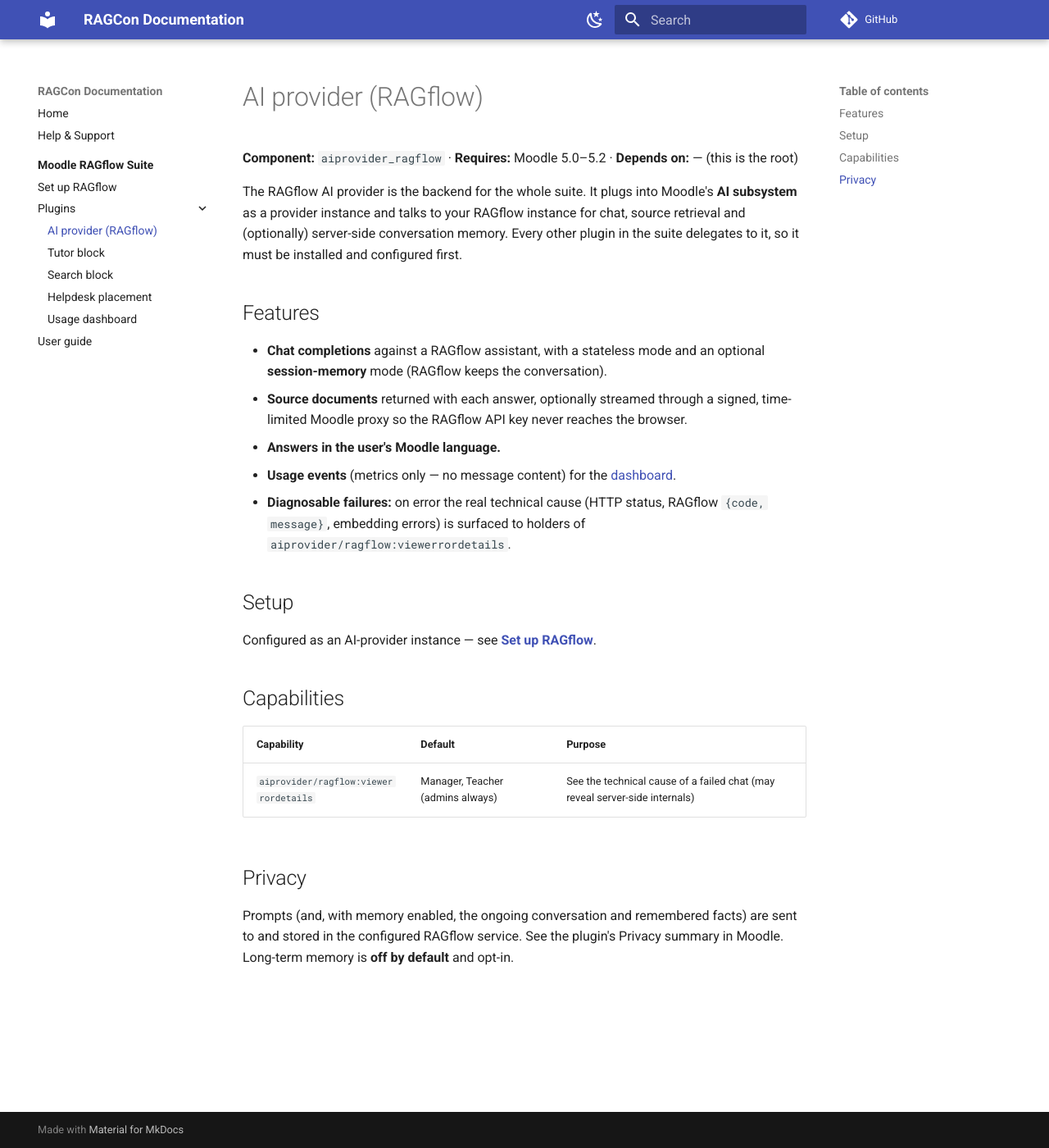
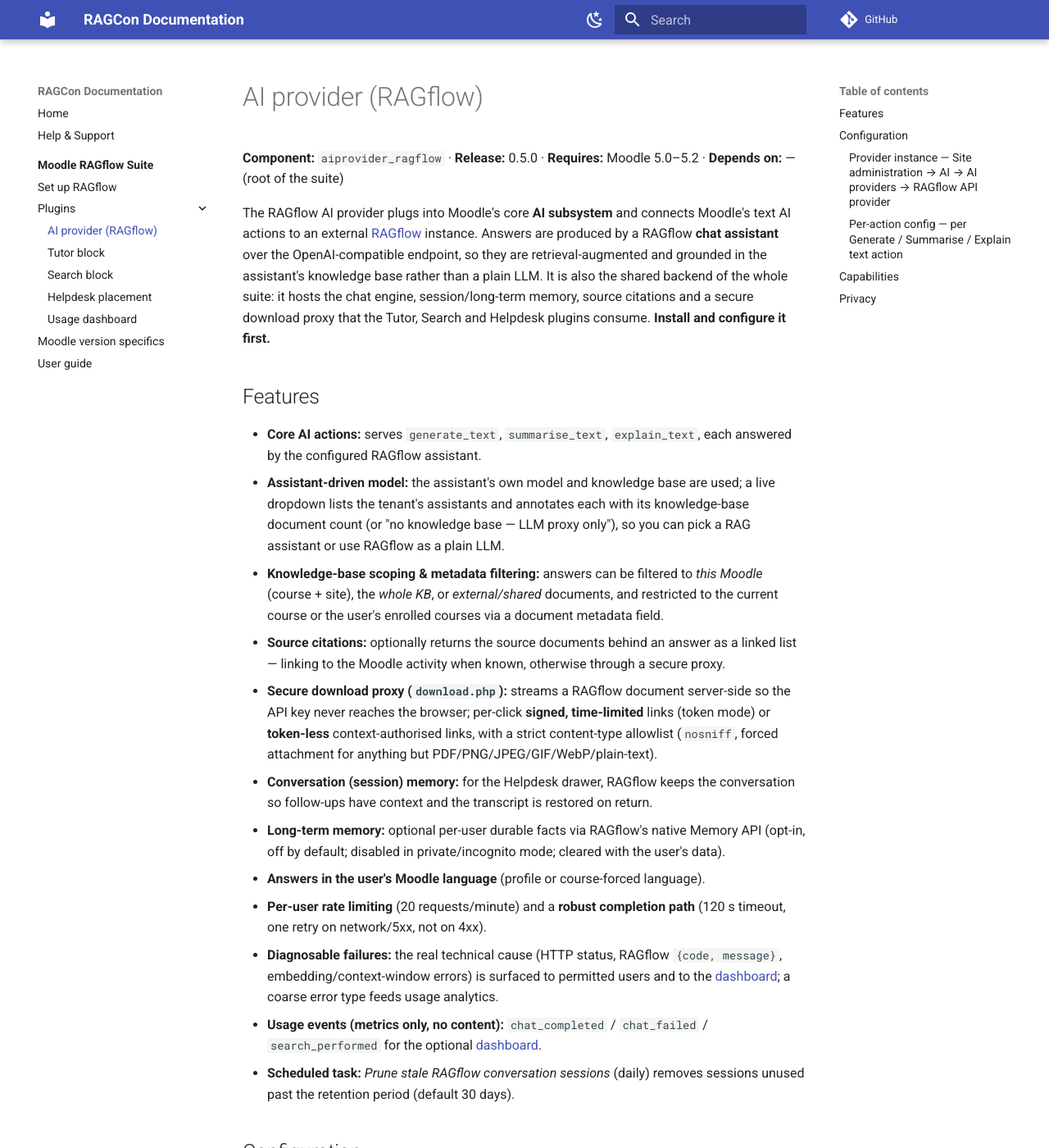
Before and after one commit to ragcon-ai/ragcon-docs, an MkDocs documentation site: the page built from docs/moodle-ragflow/plugins/provider.md, in a window 1280 px wide and 1400 px high. Shown: the whole window at 82% size. Built offline with MkDocs 1.6.1 and Material for MkDocs 9.7.7, drawn with Linux system fonts in a browser that asks for light colours; comment, search, counter and statistics services are not loaded; some of the changed text lies outside the part shown.

Commit message:
Detailed plugin docs (all settings + functions) + Moodle version specifics
Expand every plugin page with a complete, code-accurate reference: features,
full settings tables (provider instance + per-action config; Helpdesk, Tutor
and Search instance/admin settings; dashboard settings and data model),
capabilities and privacy. Add a "Moodle version specifics" page covering the
5.0/5.1/5.2 support matrix, the public/ web-root layout, version-guarded AI
error handling, PHP/DB requirements, and why Moodle 4.5 is not supported.

Co-authored-by: Andre-learnbox <190774222+Andre-learnbox@users.noreply.github.com>
Co-authored-by: Claude Opus 4.8 <noreply@anthropic.com>

```diff
--- a/docs/moodle-ragflow/plugins/provider.md
+++ b/docs/moodle-ragflow/plugins/provider.md
@@ -1,35 +1,91 @@
 # AI provider (RAGflow)
 
-**Component:** `aiprovider_ragflow` · **Requires:** Moodle 5.0–5.2 · **Depends on:** — (this is the root)
+**Component:** `aiprovider_ragflow` · **Release:** 0.5.0 · **Requires:** Moodle 5.0–5.2 · **Depends on:** — (root of the suite)
 
-The RAGflow AI provider is the backend for the whole suite. It plugs into Moodle's **AI subsystem**
-as a provider instance and talks to your RAGflow instance for chat, source retrieval and (optionally)
-server-side conversation memory. Every other plugin in the suite delegates to it, so it must be
-installed and configured first.
+The RAGflow AI provider plugs into Moodle's core **AI subsystem** and connects Moodle's text AI
+actions to an external [RAGflow](https://ragflow.io) instance. Answers are produced by a RAGflow
+**chat assistant** over the OpenAI-compatible endpoint, so they are retrieval-augmented and grounded
+in the assistant's knowledge base rather than a plain LLM. It is also the shared backend of the whole
+suite: it hosts the chat engine, session/long-term memory, source citations and a secure download
+proxy that the Tutor, Search and Helpdesk plugins consume. **Install and configure it first.**
 
 ## Features
 
-- **Chat completions** against a RAGflow assistant, with a stateless mode and an optional
-  **session-memory** mode (RAGflow keeps the conversation).
-- **Source documents** returned with each answer, optionally streamed through a signed, time-limited
-  Moodle proxy so the RAGflow API key never reaches the browser.
-- **Answers in the user's Moodle language.**
-- **Usage events** (metrics only — no message content) for the [dashboard](dashboard.md).
-- **Diagnosable failures:** on error the real technical cause (HTTP status, RAGflow `{code, message}`,
-  embedding errors) is surfaced to holders of `aiprovider/ragflow:viewerrordetails`.
+- **Core AI actions:** serves `generate_text`, `summarise_text`, `explain_text`, each answered by the
+  configured RAGflow assistant.
+- **Assistant-driven model:** the assistant's own model and knowledge base are used; a live dropdown
+  lists the tenant's assistants and annotates each with its knowledge-base document count (or "no
+  knowledge base — LLM proxy only"), so you can pick a RAG assistant or use RAGflow as a plain LLM.
+- **Knowledge-base scoping & metadata filtering:** answers can be filtered to *this Moodle* (course +
+  site), the *whole KB*, or *external/shared* documents, and restricted to the current course or the
+  user's enrolled courses via a document metadata field.
+- **Source citations:** optionally returns the source documents behind an answer as a linked list —
+  linking to the Moodle activity when known, otherwise through a secure proxy.
+- **Secure download proxy (`download.php`):** streams a RAGflow document server-side so the API key
+  never reaches the browser; per-click **signed, time-limited** links (token mode) or **token-less**
+  context-authorised links, with a strict content-type allowlist (`nosniff`, forced attachment for
+  anything but PDF/PNG/JPEG/GIF/WebP/plain-text).
+- **Conversation (session) memory:** for the Helpdesk drawer, RAGflow keeps the conversation so
+  follow-ups have context and the transcript is restored on return.
+- **Long-term memory:** optional per-user durable facts via RAGflow's native Memory API (opt-in, off
+  by default; disabled in private/incognito mode; cleared with the user's data).
+- **Answers in the user's Moodle language** (profile or course-forced language).
+- **Per-user rate limiting** (20 requests/minute) and a **robust completion path** (120 s timeout,
+  one retry on network/5xx, not on 4xx).
+- **Diagnosable failures:** the real technical cause (HTTP status, RAGflow `{code, message}`,
+  embedding/context-window errors) is surfaced to permitted users and to the [dashboard](dashboard.md);
+  a coarse error type feeds usage analytics.
+- **Usage events (metrics only, no content):** `chat_completed` / `chat_failed` / `search_performed`
+  for the optional [dashboard](dashboard.md).
+- **Scheduled task:** *Prune stale RAGflow conversation sessions* (daily) removes sessions unused past
+  the retention period (default 30 days).
 
-## Setup
+## Configuration
 
-Configured as an AI-provider instance — see **[Set up RAGflow](../setup-ragflow.md)**.
+The provider is configured as an **AI-provider instance** (Moodle's AI subsystem), plus per-action
+config. There is no classic settings page.
+
+### Provider instance — *Site administration → AI → AI providers → RAGflow API provider*
+
+| Setting | Type | Default | Meaning |
+|---|---|---|---|
+| **RAGflow API key** (`apikey`) | password (required) | — | Your RAGflow API key (RAGflow → *User settings → API*). Sent as the Bearer token and used to list assistants. |
+| **RAGflow base URL** (`baseurl`) | URL (required) | — | Base URL of your RAGflow instance, e.g. `https://ragflow.example.com`. |
+| **Download link lifetime (seconds)** (`tokenttl`) | integer | `60` (min 15) | How long a signed source/file download link stays valid. Links are minted on click, so a short lifetime is safe. |
+
+The provider counts as *configured* only when both API key and base URL are set.
+
+### Per-action config — *per Generate / Summarise / Explain text action*
+
+| Setting | Type | Default | Meaning |
+|---|---|---|---|
+| **RAGflow chat assistant** (`chatid`) | select (live) / text (required) | — | The assistant to answer with. Its model and knowledge base(s) are used. Pick a KB assistant for RAG, or a KB-less one to use RAGflow as a plain LLM. |
+| **System instruction** (`systeminstruction`) | textarea | action default | Instructions prepended as a system message to steer the response. |
+| **Document source** (`datasource`) | select | `thismoodle` | `wholekb` (no filter), `thismoodle` (filter: course + site), or `external` (shared documents only). |
+| **Restrict to course(s)** (`coursescope`) | select | off | `Current course` or `The user's enrolled courses`. Hidden for *whole KB* / *external*. |
+| **Course metadata field** (`coursemetadatafield`) | text | `course_id` | RAGflow document metadata field holding the Moodle course id. |
+| **Include sources** (`includesources`) | checkbox | off | Return source documents and append them as a linked list. |
+| **Extra parameters (JSON)** (`extraparams`) | textarea | empty | Optional JSON merged into the request body (e.g. `{"extra_body": {"reference": true}}`). Validated as JSON. |
+
+!!! note "Where the chat/drawer settings live"
+    The Tutor block and Helpdesk placement each carry their **own** copy of the chat settings
+    (assistant, greeting, memory, sources, …) — configured on those plugins, not here — while the
+    provider hosts the shared engine that reads them. See the [Tutor](tutor.md) and
+    [Helpdesk](helpdesk.md) pages.
 
 ## Capabilities
 
-| Capability | Default | Purpose |
+| Capability | Default roles | Purpose |
 |---|---|---|
-| `aiprovider/ragflow:viewerrordetails` | Manager, Teacher (admins always) | See the technical cause of a failed chat (may reveal server-side internals) |
+| `aiprovider/ragflow:viewerrordetails` | Manager, Teacher (site admins always) | See the **technical cause** of a failed chat (a *Details* disclosure). The cause can reveal server-side internals (e.g. a RAGflow embedding error or `HTTP 502`), so it is withheld from ordinary users — enforced server-side, `RISK_CONFIG`. |
 
 ## Privacy
 
-Prompts (and, with memory enabled, the ongoing conversation and remembered facts) are sent to and
-stored in the configured RAGflow service. See the plugin's Privacy summary in Moodle. Long-term
-memory is **off by default** and opt-in.
+By default the plugin stores **no personal data** in Moodle. Prompts (and, with long-term memory on,
+the ongoing conversation and remembered facts) are **sent to and stored in RAGflow** (a third-party
+processor). A small local table references RAGflow **conversation sessions** for the Helpdesk memory.
+On user deletion, the plugin deletes those sessions and **forgets** the user's RAGflow memory. Users
+can self-disable long-term memory via **private/incognito mode** in the chat.
+
+See also: [Moodle version specifics](../moodle-version-notes.md) for `public/` layout and
+version-guarded error handling.
--- a/mkdocs.yml
+++ b/mkdocs.yml
@@ -56,4 +56,5 @@ nav:
           - Search block: moodle-ragflow/plugins/search.md
           - Helpdesk placement: moodle-ragflow/plugins/helpdesk.md
           - Usage dashboard: moodle-ragflow/plugins/dashboard.md
+      - Moodle version specifics: moodle-ragflow/moodle-version-notes.md
       - User guide: moodle-ragflow/user-guide.md
```
Also changed, not shown: docs/moodle-ragflow/index.md (+2 -1 lines), docs/moodle-ragflow/moodle-version-notes.md (added, +73 -0 lines), docs/moodle-ragflow/plugins/dashboard.md (+54 -21 lines), docs/moodle-ragflow/plugins/helpdesk.md (+35 -12 lines), docs/moodle-ragflow/plugins/search.md (+39 -13 lines), docs/moodle-ragflow/plugins/tutor.md (+78 -16 lines).
